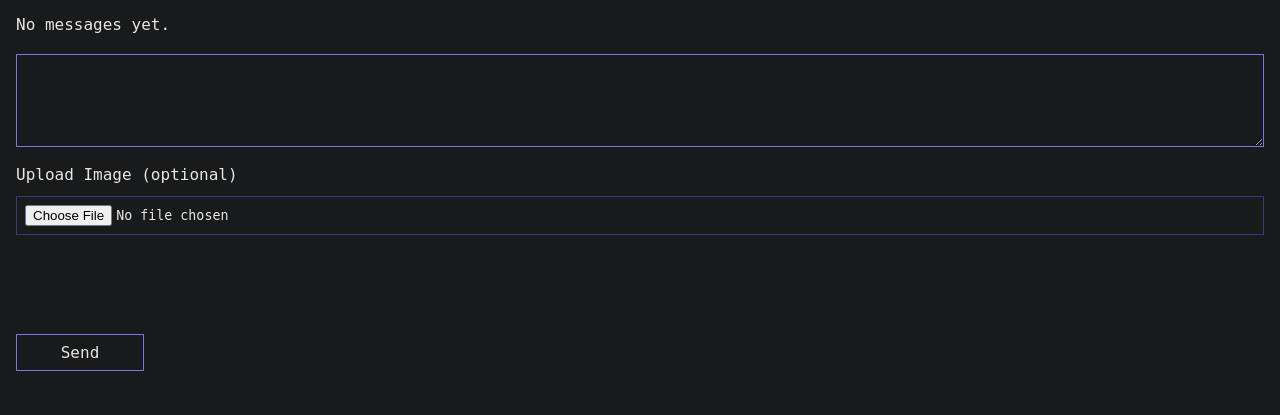
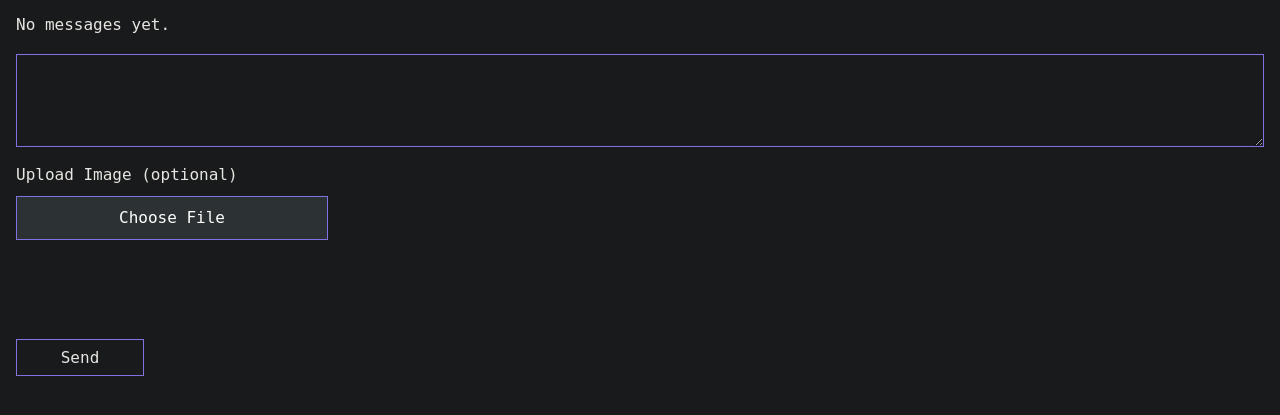
Before and after one commit to Roar1ngDuck/webchat, a Flask app: template app/templates/thread.html in a window 1280 px wide. Shown: the part 137-552 px from the top of the page. Run offline with Flask 3, Linux system fonts and the light colour scheme; the visitor is signed in with stand-in values (Sample User, id 1); the template is opened without the code that fills it: most values are stand-ins (such as "Sample title", 1, 10 or a date in 2020); some libraries are stand-ins or nearby versions.

Commit message:
Update file chooser button style

```diff
--- a/app/static/styles.css
+++ b/app/static/styles.css
@@ -476,3 +476,37 @@ main {
 .red-border {
     border: 1px solid rgb(199, 32, 32);
 }
+
+/* Custom File Input Button */
+.file-input-button {
+    display: inline-block;
+    padding: 0.5rem 1rem;
+    margin-bottom: 0.5rem;
+    border: 1px solid rgb(128, 114, 228);
+    background-color: #2c3133;
+    color: white;
+    cursor: pointer;
+    font-size: 1rem;
+    text-align: center;
+    width: 25%;
+}
+
+@media (max-width: 767px) {
+    .file-input-button {
+        width: 100%; /* Full width on mobile devices */
+    }
+}
+
+.file-input-button:hover {
+    background-color: #394245;
+}
+
+/* Hide the default file input */
+.hidden-file-input {
+    width: 0.1px;
+    height: 0.1px;
+    opacity: 0;
+    overflow: hidden;
+    position: absolute;
+    z-index: -1;
+}
--- a/app/templates/thread.html
+++ b/app/templates/thread.html
@@ -37,8 +37,9 @@
         <input type="hidden" name="csrf_token" value="{{ csrf_token }}"/>
         <textarea name="message" rows="5" required></textarea>
         <div class="form-group">
-            <label for="image">Upload Image (optional)</label>
-            <input type="file" id="image" name="image" accept="image/*">
+            <label for="image" class="file-input-label">Upload Image (optional)</label>
+            <input type="file" id="image" name="image" accept="image/*" class="hidden-file-input">
+            <label for="image" class="file-input-button">Choose File</label>
         </div>
         {% if turnstile_sitekey %}
             <div class="cf-turnstile" data-sitekey="{{ turnstile_sitekey }}"></div>
```
